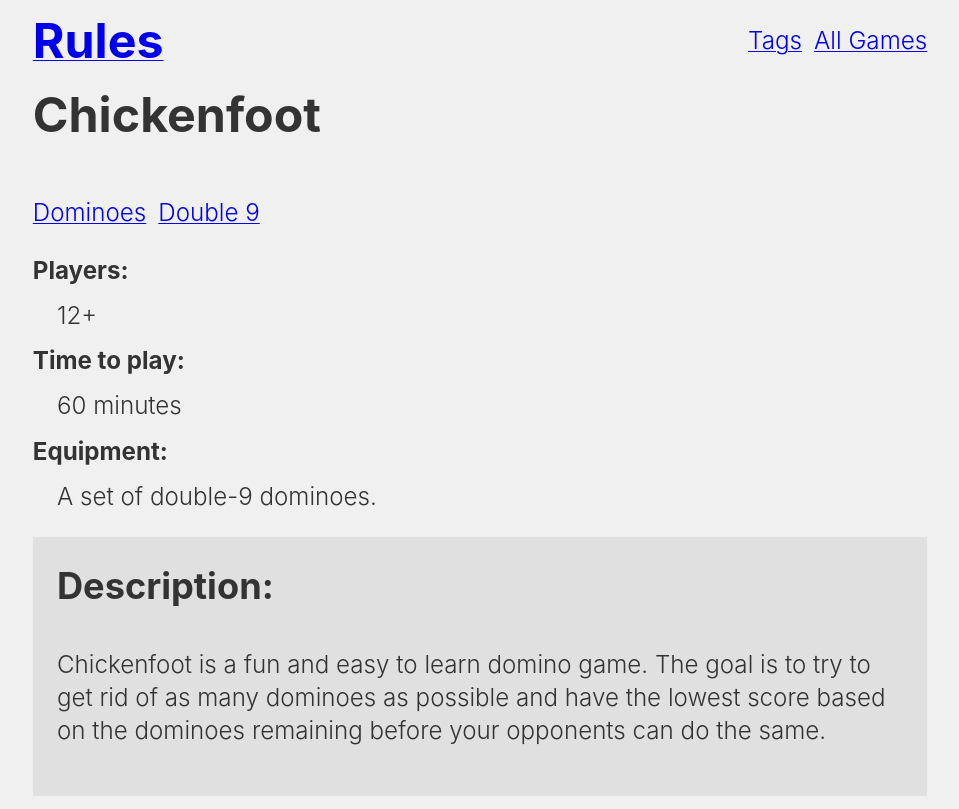
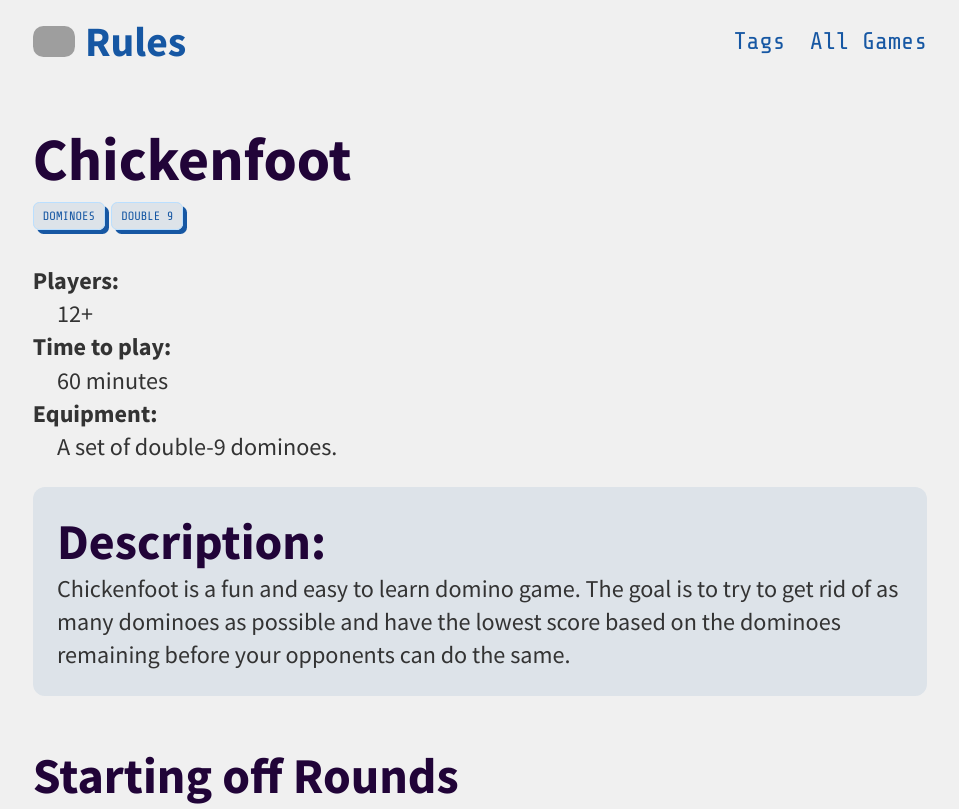
Before and after one commit to nathanlong/rules, an Eleventy site: page posts/chickenfoot.md in a window 1280 px wide. Shown: the top 809 px of the page, without its empty margins (160-1119 px from the left). Built offline with nearby package versions, Linux system fonts and the light colour scheme; Eleventy itself is replaced by a stand-in of ours; files that its build step writes are made by us from their sources; grey boxes are pictures that could not be loaded; what markdown-it-deflist would draw is missing.

Commit message:
[ui] adding some more base styles, typography scale, actual colors

```diff
--- a/_includes/layouts/base.njk
+++ b/_includes/layouts/base.njk
@@ -6,7 +6,9 @@
     <title>{{ title or metadata.title }}</title>
     <meta name="description" content="{{ description or metadata.description }}">
     <meta name="generator" content="{{ eleventy.generator }}">
-
+    <link rel="preconnect" href="https://fonts.googleapis.com">
+    <link rel="preconnect" href="https://fonts.gstatic.com" crossorigin>
+    <link href="https://fonts.googleapis.com/css2?family=Share+Tech+Mono&family=Source+Sans+Pro:ital,wght@0,400;0,700;1,400;1,700&display=swap" rel="stylesheet">
     <link rel="stylesheet" href="{{ '/css/index.css' | url }}">
     <link rel="stylesheet" href="{{ '/css/prism-base16-monokai.dark.css' | url }}">
     <link rel="stylesheet" href="{{ '/css/prism-diff.css' | url }}">
@@ -16,16 +18,25 @@
   <body>
     <header>
       <div class="container flex justify-between items-center">
-        <h1 class="home m-0"><a href="{{ '/' | url }}">{{ metadata.title }}</a></h1>
-        <ul class="nav flex space-x">
+        <h1 class="home m-0 heading-300">
+          <a class="no-decoration flex items-center" href="{{ '/' | url }}">
+            <div class="w-1 rounded-1/4 overflow-hidden line-height-0 mie-1/4">
+              <img class="w-full" src="https://user-images.githubusercontent.com/623568/211856834-436269ac-9130-4628-b088-b35f75b69810.png" alt="Card symbols on a dark purple field marked with faint X's">
+            </div>
+            <span>
+              {{ metadata.title }}
+            </span>
+          </a>
+        </h1>
+        <ul class="nav flex space-x-1">
           {%- for entry in collections.all | eleventyNavigation %}
-          <li class="nav-item {% if entry.url == page.url %} nav-item-active{% endif %} no-list"><a href="{{ entry.url | url }}">{{ entry.title }}</a></li>
+          <li class="nav-item {% if entry.url == page.url %} nav-item-active{% endif %} no-list"><a class="font-monospace no-decoration" href="{{ entry.url | url }}">{{ entry.title }}</a></li>
           {%- endfor %}
         </ul>
       </div>
     </header>
 
-    <main{% if templateClass %} class="{{ templateClass }}"{% endif %}>
+    <main class="{% if templateClass %}{{ templateClass }}{% endif %} mbs-5vh">
       {{ content | safe }}
     </main>
 
--- a/_includes/layouts/home.njk
+++ b/_includes/layouts/home.njk
@@ -2,6 +2,6 @@
 layout: layouts/base.njk
 templateClass: tmpl-home
 ---
-<div class="container">
+<div class="container flow">
 {{ content | safe }}
 </div>
--- a/_includes/layouts/post.njk
+++ b/_includes/layouts/post.njk
@@ -2,19 +2,20 @@
 layout: layouts/base.njk
 templateClass: tmpl-post
 ---
-<div class="container">
+<div class="container flow">
 
+  <section >
     <h1>{{ title }}</h1>
 
     <div class="space-x">
       {%- for tag in tags | filterTagList -%}
       {%- set tagUrl %}/tags/{{ tag | slug }}/{% endset -%}
-<a href="{{ tagUrl | url }}" class="post-tag">{{ tag }}</a>
+      <a href="{{ tagUrl | url }}" class="tag">{{ tag }}</a>
       {%- endfor %}
     </div>
+  </section>
 
-<dl>
-
+  <dl class="flow-1/2">
     <dt>Players:</dt>
     {%- if  maxplayers > 1 %}
     <dd>{{ minplayers }}-{{ maxplayers }}</dd>
@@ -31,12 +32,11 @@ templateClass: tmpl-post
     <dt>Equipment:</dt>
     <dd>{{ equipment }}</dd>
     {%- endif %}
-
   </dl>
 
 {{ content | safe }}
 
-<p>Date added: <time datetime="{{ page.date | htmlDateString }}">{{ page.date | readableDate }}</time></p>
+<p class="font-monospace text-small color-gray">Date added: <time datetime="{{ page.date | htmlDateString }}">{{ page.date | readableDate }}</time></p>
 
 {%- if collections.posts %}
 {%- set nextPost = collections.posts | getNextCollectionItem(page) %}
--- a/_includes/postslist.njk
+++ b/_includes/postslist.njk
@@ -1,11 +1,11 @@
-<ul class="postlist space-y">
+<ul class="postlist flow">
 {% for post in postslist %}
   <li class="postlist-item{% if post.url == url %} postlist-item-active{% endif %}">
-    <h3 class="m-0 p-0"><a href="{{ post.url | url }}" class="postlist-link">{% if post.data.title %}{{ post.data.title }}{% else %}<code>{{ post.url }}</code>{% endif %}</a></h3>
+    <h3 class="m-0 p-0"><a href="{{ post.url | url }}" class="postlist-link no-decoration">{% if post.data.title %}{{ post.data.title }}{% else %}<code>{{ post.url }}</code>{% endif %}</a></h3>
     <div class="space-x">
     {% for tag in post.data.tags | filterTagList %}
       {% set tagUrl %}/tags/{{ tag | slug }}/{% endset %}
-      <a href="{{ tagUrl | url }}" class="post-tag">{{ tag }}</a>
+      <a href="{{ tagUrl | url }}" class="tag">{{ tag }}</a>
     {% endfor %}
     </div>
   </li>
--- a/css/index.css
+++ b/css/index.css
@@ -3,39 +3,89 @@
   --lightgray: #e0e0e0;
   --gray: #C0C0C0;
   --darkgray: #333;
-  --navy: #17050F;
-  --blue: #082840;
+  --purple-85: #570496;
+  --purple-95: #210438;
+  --blue-00: #dde3e9;
+  --blue-10: #badfff;
+  --blue-25: #8cc3ff;
+  --blue-35: #66b1ff;
+  --blue-50: #1c90fc;
+  --blue-75: #1657a3;
+  --blue-85: #144073;
   --offwhite: #f0f0f0;
   --white: #fff;
+  --flow-space: 1em;
+  --monospace: "Share Tech Mono", "JetBrains Mono", Inconsolata, Inconsolata-g, "Fira Code", "Source Sans Code", Consolas, "Deja Vu Sans Mono", Hack, "IBM Plex Mono", MonoLisa, Monoid, "Droid Sans Mono", Monaco, monospace;
 }
 
 /* Global stylesheet */
-* {
+/* Box sizing rules */
+*,
+*::before,
+*::after {
   box-sizing: border-box;
+}
+
+/* Remove default margin */
+body,
+h1,
+h2,
+h3,
+h4,
+p,
+figure,
+blockquote,
+dl,
+dd {
+  margin: 0;
 }
 
 html,
 body {
   padding: 0;
   margin: 0;
-  font-family: -apple-system, BlinkMacSystemFont, "Segoe UI", Roboto, Helvetica, Arial, sans-serif, "Apple Color Emoji", "Segoe UI Emoji", "Segoe UI Symbol";
+  font-family: "Source Sans Pro", -apple-system, BlinkMacSystemFont, "Segoe UI", Roboto, Helvetica, Arial, sans-serif, "Apple Color Emoji", "Segoe UI Emoji", "Segoe UI Symbol";
   color: var(--darkgray);
   background-color: var(--offwhite);
   font-size: clamp(1rem, 0.75vw + 0.7rem, 1.375rem);
-  font-weight: 300;
   line-height: 1.375;
 }
 
 h1, h2, h3, h4, h5, h6 {
-  margin-top: 0;
-  margin-bottom: 1em;
+  color: var(--purple-95);
+  line-height: 1.2;
+}
+
+h1, .heading-100 {
+  font-size: 2.488em;
+}
+
+h2, .heading-200 {
+  font-size: 2.074em;
+}
+
+h3, .heading-300 {
+  font-size: 1.728em;
+}
+
+h4, .heading-400 {
+  font-size: 1.44em;
+}
+
+h5, .heading-500 {
+  font-size: 1.2em;
 }
 
 a {
   text-decoration: underline;
   text-decoration-thickness: 1px;
   text-underline-offset: 2px;
-  transition: color 250ms ease-in-out;
+  transition: color 300ms ease-in-out;
+  color: var(--blue-75);
+}
+
+a:hover {
+  color: var(--blue-85);
 }
 
 hr {
@@ -56,14 +106,24 @@ ul, ol {
   padding-inline-start: 1em;
 }
 
+ul ul li, ol ul li {
+  list-style: square;
+}
+
+li::marker {
+  color: var(--blue-25);
+}
+
+ol > li::marker {
+  font-weight: bold;
+}
+
 dt {
   font-weight: bold;
 }
 
 dd {
   margin-inline-start: 1em;
-  margin-block-start: 0.5em;
-  margin-block-end: 0.5em;
 }
 
 figcaption {
@@ -75,8 +135,8 @@ figcaption {
 
 blockquote {
   padding: 1em;
-  margin: 0 0 1em 0;
-  background-color: var(--lightgray);
+  background-color: var(--blue-00);
+  border-radius: 1ch;
 }
 
 .table-full table {
@@ -90,7 +150,7 @@ table {
 }
 
 th {
-  background-color: var(--darkgray);
+  background-color: var(--purple-95);
   color: var(--lightgray);
   padding: 0.25em;
 }
@@ -100,7 +160,13 @@ td {
 }
 
 table tr:nth-child(even) {
-  background-color: var(--lightgray);
+  background-color: var(--blue-00);
+}
+
+hr {
+  display: block;
+  border: 0;
+  border-top: 1px solid var(--gray);
 }
 
 .container {
@@ -112,6 +178,10 @@ table tr:nth-child(even) {
 
 .inset {
   max-width: 30rem;
+}
+
+.flow > * + * {
+  margin-block-start: var(--flow-space, 1em);
 }
 
 /* Direct Links / Markdown Headers */
@@ -135,12 +205,46 @@ a[href].direct-link:focus:visited,
   color: #aaa;
 }
 
+.tag {
+  background-color: var(--blue-00);
+  border: 1px solid var(--blue-10);
+  box-shadow: 4px 4px 0 0 var(--blue-75);
+  padding: 0.5em 0.75em;
+  font-size: 0.5em;
+  font-family: var(--monospace);
+  border-radius: 1ch;
+  text-decoration: none;
+  text-transform: uppercase;
+  transition: background-color 300ms ease-in-out, color 300ms ease-in-out, box-shadow 200ms ease-in-out;
+}
+
+.tag:hover {
+  background-color: var(--blue-10);
+  box-shadow: 1px 1px 0 0 var(--blue-75);
+}
+
 .block {
   display: block;
 }
 
+.color-gray {
+  color: var(--gray);
+}
+
 .flex {
   display: flex;
+}
+
+.flow-1\/2 {
+  --flow-space: 1.5em;
+}
+
+.flow-2 {
+  --flow-space: 2em;
+}
+
+.font-monospace {
+  font-family: var(--monospace);
 }
 
 .justify-between {
@@ -151,12 +255,20 @@ a[href].direct-link:focus:visited,
   align-items: center;
 }
 
+.line-height-0 {
+  line-height: 0;
+}
+
 .no-list {
   list-style: none;
 }
 
 .space-x > * + * {
   margin-left: 0.5em;
+}
+
+.space-x-1 > * + * {
+  margin-inline-start: 1em;
 }
 
 .space-y > * + * {
@@ -172,6 +284,47 @@ a[href].direct-link:focus:visited,
   margin-right: auto;
 }
 
+.mbs-5vh {
+  margin-block-start: 5vh;
+}
+
+.mie-1\/4 {
+  margin-inline-end: 0.25em;
+}
+
+.mbx-1\/2 {
+  margin-block-start: 1.5em;
+  margin-block-end: 1.5em;
+}
+
+.no-decoration {
+  text-decoration: none;
+}
+
+.overflow-hidden {
+  overflow: hidden;
+}
+
 .p-0 {
   padding: 0;
 }
+
+.rounded-1\/4 {
+  border-radius: 0.25em;
+}
+
+.w-1 {
+  width: 1em;
+}
+
+.w-2 {
+  width: 2em;
+}
+
+.w-full {
+  width: 100%;
+}
+
+.text-small {
+  font-size: 0.75em;
+}
--- a/posts/chickenfoot.md
+++ b/posts/chickenfoot.md
@@ -24,11 +24,13 @@ Each player draws a set of dominoes from a shuffled face down the pile to create
 
 |Players  |2    |3    |4    |5    |6    |7    |8    |9    |10   |11   |12   |
 |:---     |:---:|:---:|:---:|:---:|:---:|:---:|:---:|:---:|:---:|:---:|:---:|
-|Double 9 |21   |14   |11   |8    |7    |6    |5    |-    |-    |-    |-    |
-|Double 12|-    |-    |18   |14   |12   |10   |9    |-    |-    |-    |-    |
-|Double 15|-    |-    |-    |-    |18   |15   |14   |12   |10   |10   |9    |
+|Double 9 |14   |10   |7    |6    |5    |-    |-    |-    |-    |-    |-    |
+|Double 12|-    |-    |12   |10   |8    |7    |6    |5    |-    |-    |-    |
+|Double 15|-    |-    |-    |-    |12   |10   |9    |8    |7    |7    |6    |
 
 </div>
+
+> Note: These draw tables differ from other rule sets because of the "No Draw" round ending rules specific to our version of the game. We need more tiles in the chicken yard
 
 The leftover dominoes are placed on the side and referred to as the “chicken yard”.
 
--- a/tags-list.njk
+++ b/tags-list.njk
@@ -9,5 +9,5 @@ eleventyNavigation:
 
 {% for tag in collections.tagList %}
   {% set tagUrl %}/tags/{{ tag | slug }}/{% endset %}
-  <a href="{{ tagUrl | url }}" class="post-tag">{{ tag }}</a>
+  <a href="{{ tagUrl | url }}" class="tag">{{ tag }}</a>
 {% endfor %}
```
Lines whose indentation alone changed are shown as unchanged.
